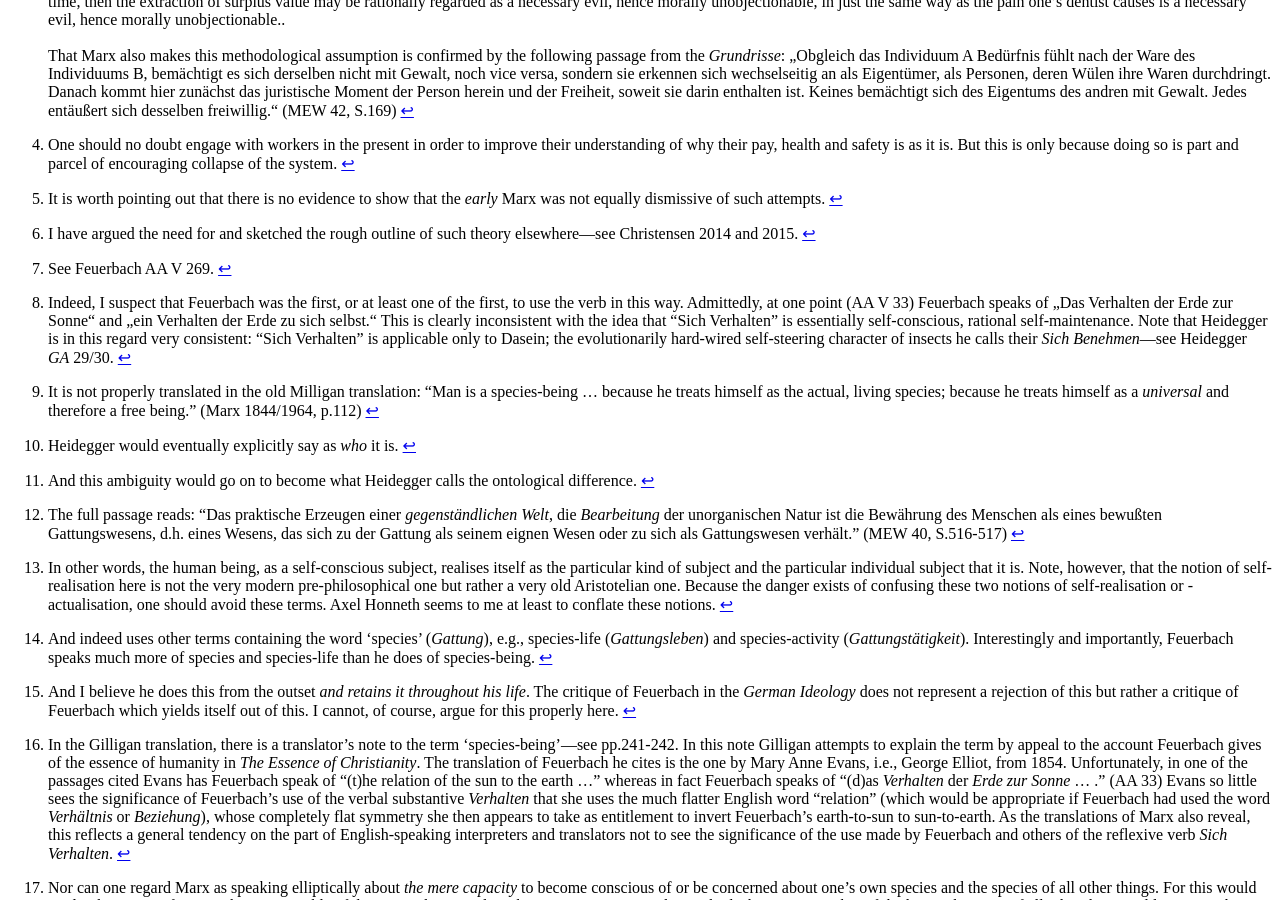
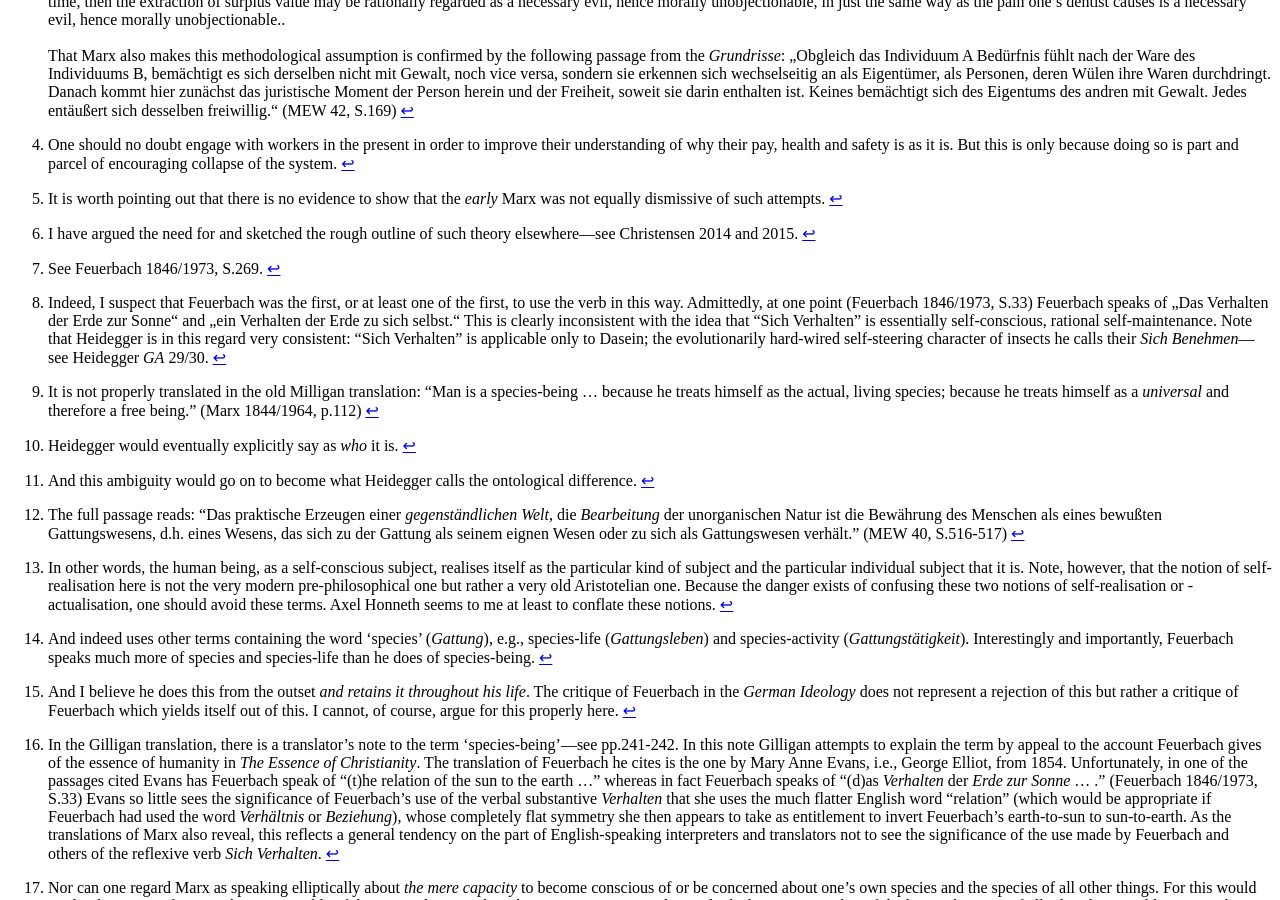
Before and after one commit to klepas/bruins-site, a Jekyll site: the page built from papers/_posts/2016-10-04-what-is-species-being.md, in a window 1280 px wide and 900 px high, scrolled down 15928 px. Built offline with Jekyll 4.4.1, drawn with Linux system fonts in a browser that asks for light colours; nearby versions of some CDN libraries; some web fonts are replaced; some of the changed text lies outside the part shown.

Commit message:
Updated 2016-10-04-what-is-species-being.md

```diff
--- a/papers/_posts/2016-10-04-what-is-species-being.md
+++ b/papers/_posts/2016-10-04-what-is-species-being.md
@@ -93,11 +93,11 @@
 
 Evidently, this picture of human being fits well with the Epicurean and Aristotelian sympathies Marx displayed in his dissertation of 1841. For indeed both Epicurus and Aristotle regarded rationality, hence self-consciousness and mindedness, as essentially features of the sentiently organic, that is to say, of the animal. At the same time, the idea of distinctively rational self-maintenance across time intimates a more modern lineage, one extending from Rousseau through Kant and the German Idealists precisely to Feuerbach. Something is a species-being only insofar _as it comports itself as a species-being_. Or, as one might put it in German, “Etwas ist nur insofern ein Gattungswesen, _als es sich als ein Gattungswesen verhält_.” The German is instructive. For there is a long tradition of using precisely the reflexive verb _Sich Verhalten_ in order to capture the essentially temporal, _rationally_ self-sustaining character of the self-conscious subject. One finds this use in Heidegger and Kierkegaard, for example. Crucially, however, one also finds it in Feuerbach.[^8] In _The Essence of Christianity_ Feuerbach writes,
 
-> Die Religion, wenigstens die christliche, ist das _Verhalten des Menschen zu sich selbst_, oder richtiger: _zu seinem Wesen_, aber das Verhalten zu seinem Wesen als _zu einem andern Wesen_. (AA V 48)
+> Die Religion, wenigstens die christliche, ist das _Verhalten des Menschen zu sich selbst_, oder richtiger: _zu seinem Wesen_, aber das Verhalten zu seinem Wesen als _zu einem andern Wesen_. (Feuerbach 1846/1973, S.48)
 
 > Religion, the Christian religion at least, is the _<u>comporting of the human being towards itself</u>_, or, more correctly, _towards its essence_, but <u>a comporting towards [itself and] its essence</u> as _towards [another being with] another essence_. (my translation and underlining)
 
-Note the use Feuerbach makes here of the reflexive verb _Sich Verhalten_, more precisely, of the verbal substantive of the verb _Sich Verhalten_, which I have translated using the verbal substantive of the equally reflexive English verb “to comport oneself”. Feuerbach is clearly using this verbal substantive in order to capture the idea that existence as a religious believer is a matter of regulating one’s behaviour in the light cast by _what matters_ to the believer, namely, the divine. It is, of course, evident from the passage that Feuerbach regards this self-consciously, rationally self-regulating behaviour as misdirected: what believers are really comporting themselves towards is their own essence, or rather, an idealisation of their own essence. Feuerbach maintains this because he believes that what fixes the nature of the divine is in fact the human: God only _matters_ to human beings, hence is a possible object of belief, if God is understood to be something which maximally possesses all the attributes humans value in humans. God is and can only be the idealised human being—see _The Essence of Christianity_, AA V 48-49 and 30-31. For this reason he declares religious belief, more accurately, _religious existence_, to be a matter of comporting oneself towards an idealisation derived from one’s own essence as a human being _as if this idealisation were not derivative upon one’s own self-understanding, but in fact more fundamental than this_.
+Note the use Feuerbach makes here of the reflexive verb _Sich Verhalten_, more precisely, of the verbal substantive of the verb _Sich Verhalten_, which I have translated using the verbal substantive of the equally reflexive English verb “to comport oneself”. Feuerbach is clearly using this verbal substantive in order to capture the idea that existence as a religious believer is a matter of regulating one’s behaviour in the light cast by _what matters_ to the believer, namely, the divine. It is, of course, evident from the passage that Feuerbach regards this self-consciously, rationally self-regulating behaviour as misdirected: what believers are really comporting themselves towards is their own essence, or rather, an idealisation of their own essence. Feuerbach maintains this because he believes that what fixes the nature of the divine is in fact the human: God only _matters_ to human beings, hence is a possible object of belief, if God is understood to be something which maximally possesses all the attributes humans value in humans. God is and can only be the idealised human being—see Feuerbach 1846/1973, S.48-49 and 30-31. For this reason he declares religious belief, more accurately, _religious existence_, to be a matter of comporting oneself towards an idealisation derived from one’s own essence as a human being _as if this idealisation were not derivative upon one’s own self-understanding, but in fact more fundamental than this_.
 
 Now Marx, presumably under the influence of Feuerbach, uses the verb _Sich Verhalten_ in the same _general_ way, even though he differs radically on the details. In other words, Marx, too, uses the reflexive verb to capture the idea of an entity which regulates its behaviour according to how it itself appears to itself in the light cast by certain standards it has acknowledged both cognitively and affectively. Crucially, he does so in order to characterise species-being:
 
@@ -359,9 +359,9 @@
 
 [^6]: I have argued the need for and sketched the rough outline of such theory elsewhere—see Christensen 2014 and 2015.
 
-[^7]: See Feuerbach AA V 269.
+[^7]: See Feuerbach 1846/1973, S.269.
 
-[^8]: Indeed, I suspect that Feuerbach was the first, or at least one of the first, to use the verb in this way. Admittedly, at one point (AA V 33) Feuerbach speaks of „Das Verhalten der Erde zur Sonne“ and „ein Verhalten der Erde zu sich selbst.“ This is clearly inconsistent with the idea that “Sich Verhalten” is essentially self-conscious, rational self-maintenance. Note that Heidegger is in this regard very consistent: “Sich Verhalten” is applicable only to Dasein; the evolutionarily hard-wired self-steering character of insects he calls their _Sich Benehmen_—see Heidegger _GA_ 29/30.
+[^8]: Indeed, I suspect that Feuerbach was the first, or at least one of the first, to use the verb in this way. Admittedly, at one point (Feuerbach 1846/1973, S.33) Feuerbach speaks of „Das Verhalten der Erde zur Sonne“ and „ein Verhalten der Erde zu sich selbst.“ This is clearly inconsistent with the idea that “Sich Verhalten” is essentially self-conscious, rational self-maintenance. Note that Heidegger is in this regard very consistent: “Sich Verhalten” is applicable only to Dasein; the evolutionarily hard-wired self-steering character of insects he calls their _Sich Benehmen_—see Heidegger _GA_ 29/30.
 
 [^9]: It is not properly translated in the old Milligan translation: “Man is a species-being ... because he treats himself as the actual, living species; because he treats himself as a _universal_ and therefore a free being.” (Marx 1844/1964, p.112)
 
@@ -377,7 +377,7 @@
 
 [^15]: And I believe he does this from the outset _and retains it throughout his life_. The critique of Feuerbach in the _German Ideology_ does not represent a rejection of this but rather a critique of Feuerbach which yields itself out of this. I cannot, of course, argue for this properly here.
 
-[^16]: In the Gilligan translation, there is a translator’s note to the term ‘species-being’—see pp.241-242. In this note Gilligan attempts to explain the term by appeal to the account Feuerbach gives of the essence of humanity in _The Essence of Christianity_. The translation of Feuerbach he cites is the one by Mary Anne Evans, i.e., George Elliot, from 1854. Unfortunately, in one of the passages cited Evans has Feuerbach speak of “(t)he relation of the sun to the earth ...” whereas in fact Feuerbach speaks of “(d)as _Verhalten_ der _Erde zur Sonne_ ... .” (AA 33) Evans so little sees the significance of Feuerbach’s use of the verbal substantive _Verhalten_ that she uses the much flatter English word “relation” (which would be appropriate if Feuerbach had used the word _Verhältnis_ or _Beziehung_), whose completely flat symmetry she then appears to take as entitlement to invert Feuerbach’s earth-to-sun to sun-to-earth. As the translations of Marx also reveal, this reflects a general tendency on the part of English-speaking interpreters and translators not to see the significance of the use made by Feuerbach and others of the reflexive verb _Sich Verhalten_.
+[^16]: In the Gilligan translation, there is a translator’s note to the term ‘species-being’—see pp.241-242. In this note Gilligan attempts to explain the term by appeal to the account Feuerbach gives of the essence of humanity in _The Essence of Christianity_. The translation of Feuerbach he cites is the one by Mary Anne Evans, i.e., George Elliot, from 1854. Unfortunately, in one of the passages cited Evans has Feuerbach speak of “(t)he relation of the sun to the earth ...” whereas in fact Feuerbach speaks of “(d)as _Verhalten_ der _Erde zur Sonne_ ... .” (Feuerbach 1846/1973, S.33) Evans so little sees the significance of Feuerbach’s use of the verbal substantive _Verhalten_ that she uses the much flatter English word “relation” (which would be appropriate if Feuerbach had used the word _Verhältnis_ or _Beziehung_), whose completely flat symmetry she then appears to take as entitlement to invert Feuerbach’s earth-to-sun to sun-to-earth. As the translations of Marx also reveal, this reflects a general tendency on the part of English-speaking interpreters and translators not to see the significance of the use made by Feuerbach and others of the reflexive verb _Sich Verhalten_.
 
 [^17]: Nor can one regard Marx as speaking elliptically about _the mere capacity_ to become conscious of or be concerned about one’s own species and the species of all other things. For this would render the notion of species-being incapable of doing any theoretical work: in some sense even those who lack a concept either of the human being or of all other thing could acquire it but precisely because and to the extent that they lack these concepts, their character as species-being would have no impact upon or implications for how they currently exist. Marx’s characterisation of humans as species-beings has been rendered vacuous.
 
```
